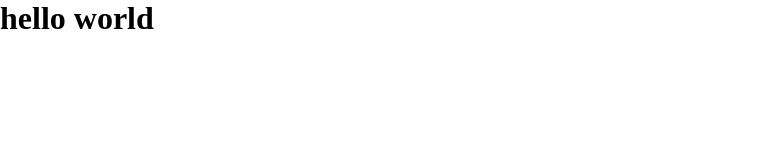
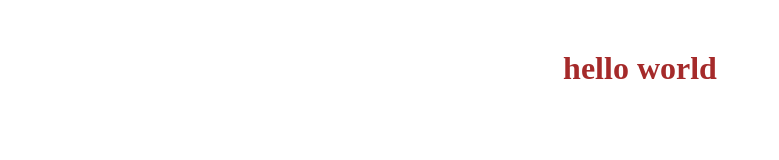
Before and after one commit to M-Alkordy-vica/test, a plain HTML site: page index.html in a window 1280 px wide. Shown: the whole page, without its empty margins (0-779 px from the left). Drawn offline with Linux system fonts and the light colour scheme.

Commit message:
add style to title

```diff
--- a/assets/css/style.css
+++ b/assets/css/style.css
@@ -3,3 +3,9 @@
     padding: 0;
     box-sizing: border-box;
 }
+
+h1{
+    margin: 50px auto;
+    color: brown;
+    width: max-content;
+}
```
